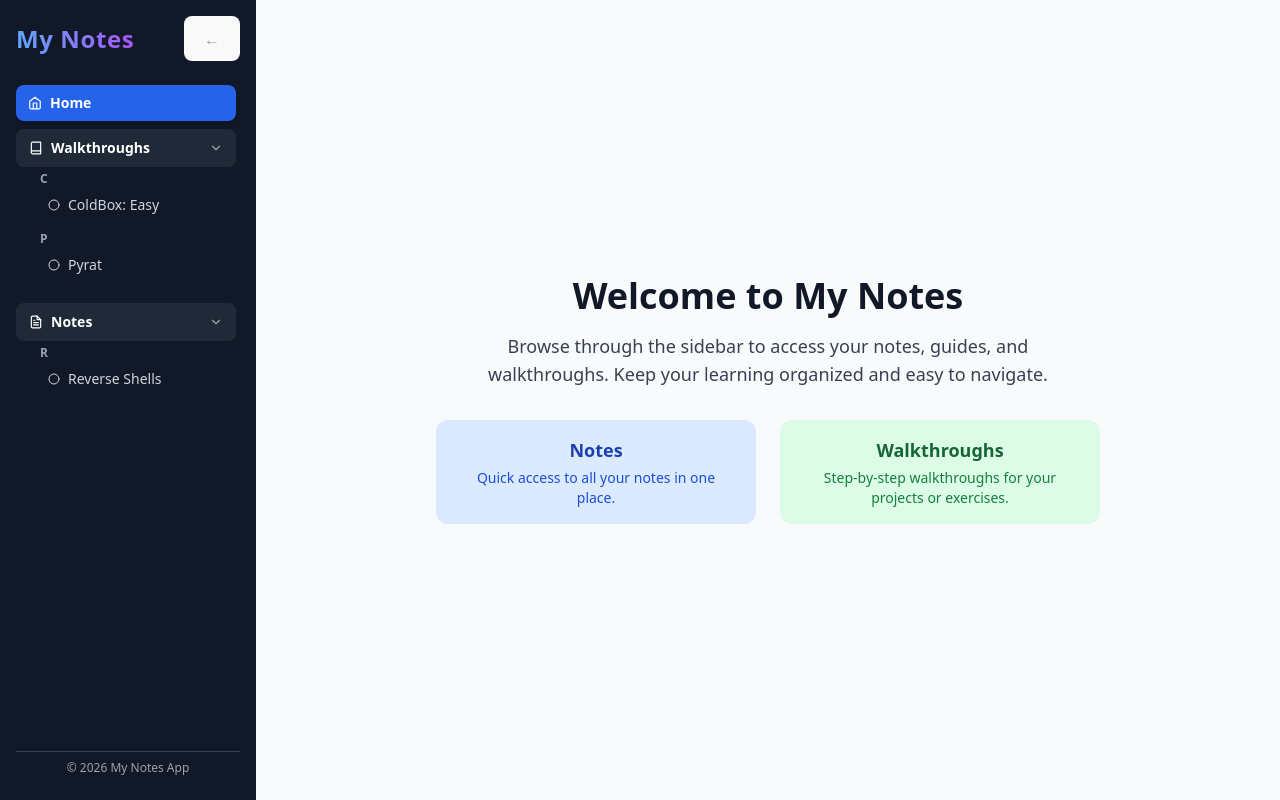
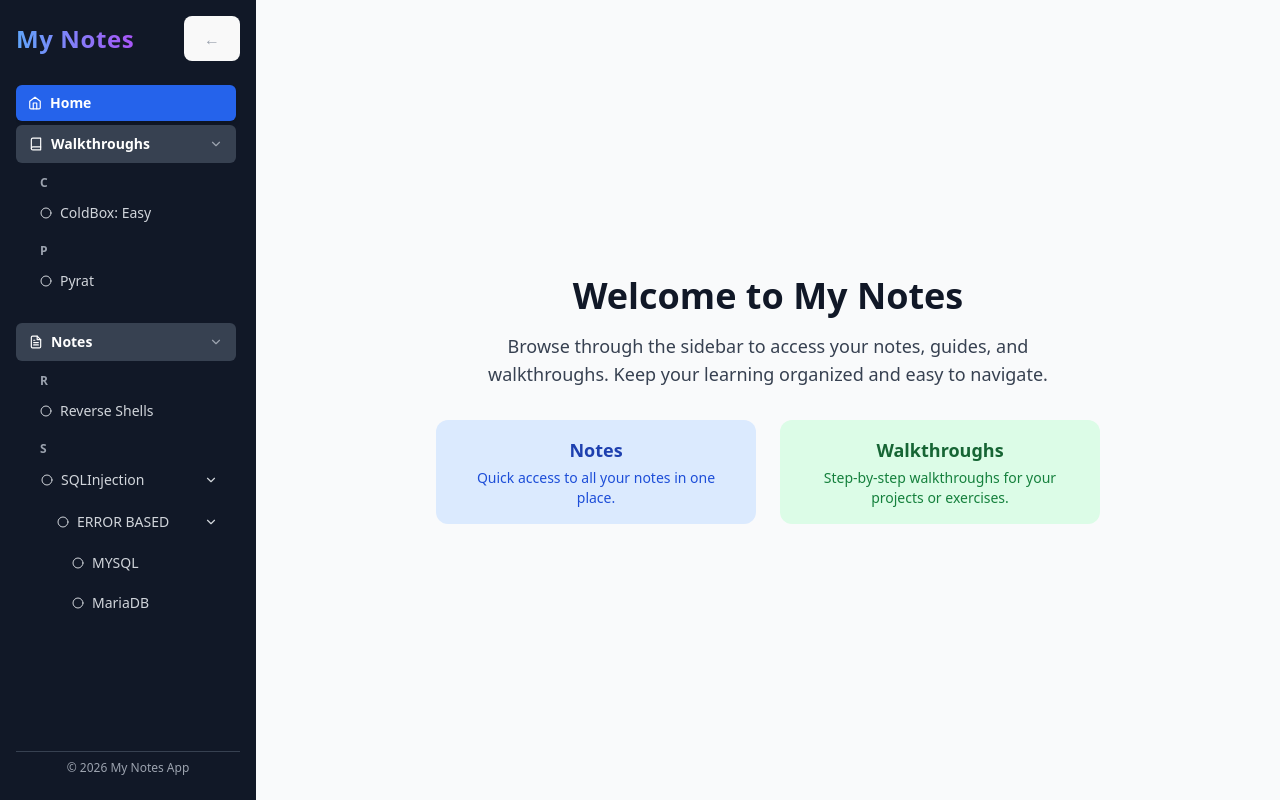
Before and after one commit to Azid-ops/My-Notes-App, a React (Vite) app: page / in a window 1280 px wide. Built offline with nearby package versions, Linux system fonts and the light colour scheme.

Commit message:
Added Notes

```diff
--- a/src/components/sidebar.tsx
+++ b/src/components/sidebar.tsx
@@ -2,6 +2,14 @@ import { Link, useLocation } from "react-router-dom";
 import pagesData from "../data/sidebarpages.json";
 import { useState, type JSX } from "react";
 import { FiChevronDown, FiChevronRight, FiFileText, FiBook, FiCircle, FiHome } from "react-icons/fi";
+
+type SidebarItemType = {
+  id: string;
+  title: string;
+  slug: string;
+  category: string;
+  children?: SidebarItemType[];
+};
 
 export default function Sidebar() {
   const location = useLocation();
@@ -14,10 +22,19 @@ export default function Sidebar() {
       }, {} as Record<string, boolean>)
   );
 
+  const [expandedItems, setExpandedItems] = useState<Record<string, boolean>>({});
+
   const toggleSection = (sectionName: string) => {
     setExpandedSections((prev) => ({
       ...prev,
       [sectionName]: !prev[sectionName]
+    }));
+  };
+
+  const toggleItem = (itemId: string) => {
+    setExpandedItems((prev) => ({
+      ...prev,
+      [itemId]: !prev[itemId]
     }));
   };
 
@@ -26,9 +43,8 @@ export default function Sidebar() {
     Notes: <FiFileText />
   };
 
-  // Group items alphabetically
-  const getAlphabeticalGroups = (items: typeof pagesData[0]["items"]) => {
-    const groups: Record<string, typeof items> = {};
+  const getAlphabeticalGroups = (items: SidebarItemType[]) => {
+    const groups: Record<string, SidebarItemType[]> = {};
     items.forEach((item) => {
       const firstLetter = item.title[0].toUpperCase();
       if (!groups[firstLetter]) groups[firstLetter] = [];
@@ -37,6 +53,57 @@ export default function Sidebar() {
     return groups;
   };
 
+const renderItem = (item: SidebarItemType, level = 0) => {
+  const hasChildren = !!item.children?.length;
+  const isExpanded = expandedItems[item.id] ?? true;
+  const isActive = location.pathname === `/notes/${item.slug}`;
+
+  return (
+    <div key={item.id} className="mb-1">
+      <div className="flex items-center w-full">
+        {hasChildren ? (
+          // Parent item (Dropdown only)
+          <button
+            onClick={() => toggleItem(item.id)}
+            style={{ paddingLeft: `${1.5 + level * 1}rem` }}
+            className="flex-1 flex items-center justify-between py-2 text-sm rounded-md
+              bg-transparent text-gray-300 hover:bg-gray-700 hover:text-white transition-colors duration-200"
+          >
+            <div className="flex items-center">
+              {!collapsed && <FiCircle className="mr-2 text-xs" />}
+              {!collapsed && item.title}
+            </div>
+
+            {!collapsed &&
+              (isExpanded ? <FiChevronDown /> : <FiChevronRight />)}
+          </button>
+        ) : (
+          // Leaf item (Navigation)
+          <Link
+            to={`/notes/${item.slug}`}
+            style={{ paddingLeft: `${1.5 + level * 1}rem` }}
+            className={`flex-1 flex items-center py-2 text-sm rounded-md transition-colors duration-200
+              ${
+                isActive
+                  ? "bg-blue-600 text-white font-medium shadow-md"
+                  : "bg-transparent text-gray-300 hover:bg-gray-700 hover:text-white"
+              }`}
+          >
+            {!collapsed && <FiCircle className="mr-2 text-xs" />}
+            {!collapsed && item.title}
+          </Link>
+        )}
+      </div>
+
+      {/* Children */}
+      {hasChildren && isExpanded && (
+        <div className="mt-1">
+          {item.children!.map((child) => renderItem(child, level + 1))}
+        </div>
+      )}
+    </div>
+  );
+};
   return (
     <aside
       className={`${collapsed ? "w-20" : "w-64"} bg-gray-900 text-white h-screen p-4 flex flex-col transition-all duration-300 shadow-xl`}
@@ -58,25 +125,23 @@ export default function Sidebar() {
       </div>
 
       {/* Navigation */}
-      <nav className="flex flex-col gap-2 flex-1 overflow-auto pr-1">
+      <nav className="flex flex-col flex-1 overflow-auto pr-1">
         {/* Home */}
         <Link
           to="/"
-          className={`flex items-center px-3 py-2 rounded-lg text-sm font-semibold transition-colors duration-200
-            ${location.pathname === "/" ? "bg-blue-600 text-white font-medium shadow-md" : "text-gray-200 hover:bg-gray-700 hover:text-white"}`}
+          className={`flex items-center px-3 py-2 mb-1 rounded-md text-sm font-semibold transition-colors duration-200
+            ${location.pathname === "/" ? "bg-blue-600 text-white font-medium shadow-md" : "bg-transparent text-gray-200 hover:bg-gray-700 hover:text-white"}`}
         >
           {!collapsed && <FiHome className="mr-2" />}
           {!collapsed && "Home"}
         </Link>
 
-        {/* Sections */}
         {pagesData.map((section) => (
-          <div key={section.section} className="mb-2">
-            {/* Section Header */}
+          <div key={section.section} className="mb-4">
             <button
               onClick={() => toggleSection(section.section)}
-              className={`w-full flex items-center justify-between px-3 py-2 rounded-lg text-sm font-semibold transition-all duration-200
-                ${expandedSections[section.section] ? "bg-gray-800 text-white" : "text-gray-300 hover:bg-gray-700 hover:text-white"}`}
+              className={`flex items-center justify-between w-full px-3 py-2 mb-1 rounded-md text-sm font-semibold transition-all duration-200
+                ${expandedSections[section.section] ? "bg-gray-700 text-white" : "bg-transparent text-gray-300 hover:bg-gray-700 hover:text-white"}`}
             >
               <div className="flex items-center gap-2">
                 {sectionIcons[section.section]}
@@ -89,58 +154,26 @@ export default function Sidebar() {
               )}
             </button>
 
-            {/* Section Items */}
             {expandedSections[section.section] && (
-              <div>
-                {/* Alphabetically grouped for Walkthroughs and Notes */}
-                {["Walkthroughs", "Notes"].includes(section.section) ? (
-                  Object.entries(getAlphabeticalGroups(section.items))
+              <div className="ml-0 mt-2">
+                {["Walkthroughs", "Notes"].includes(section.section)
+                  ? Object.entries(getAlphabeticalGroups(section.items))
                       .sort(([a], [b]) => a.localeCompare(b))
                       .map(([letter, items]) => (
                         <div key={letter} className="mb-2">
                           {!collapsed && (
                             <div className="px-6 py-1 text-xs font-bold text-gray-400 uppercase">{letter}</div>
                           )}
-                        {items.map((item) => {
-                          const isActive = location.pathname === `/notes/${item.slug}`;
-                          return (
-                            <Link
-                              key={item.id}
-                              to={`/notes/${item.slug}`}
-                              className={`flex items-center px-8 py-1 text-sm rounded-md transition-colors duration-200
-                                ${isActive ? "bg-blue-600 text-white font-medium shadow-md" : "text-gray-300 hover:bg-gray-700 hover:text-white"}`}
-                            >
-                              {!collapsed && <FiCircle className="mr-2 text-xs" />}
-                              {!collapsed && item.title}
-                            </Link>
-                          );
-                        })}
+                          {items.map((item) => renderItem(item))}
                         </div>
                       ))
-                ) : (
-                  // Regular list for other sections
-                  section.items.map((item) => {
-                    const isActive = location.pathname === `/notes/${item.slug}`;
-                    return (
-                      <Link
-                        key={item.id}
-                        to={`/notes/${item.slug}`}
-                        className={`flex items-center px-6 py-1 text-sm rounded-md transition-colors duration-200
-                          ${isActive ? "bg-blue-600 text-white font-medium shadow-md" : "text-gray-300 hover:bg-gray-700 hover:text-white"}`}
-                      >
-                        {!collapsed && <FiCircle className="mr-2 text-xs" />}
-                        {!collapsed && item.title}
-                      </Link>
-                    );
-                  })
-                )}
+                  : section.items.map((item) => renderItem(item))}
               </div>
             )}
           </div>
         ))}
       </nav>
 
-      {/* Footer */}
       {!collapsed && (
         <div className="mt-auto text-gray-400 text-xs text-center py-2 border-t border-gray-700">
           &copy; 2026 My Notes App
--- a/src/data/pages.json
+++ b/src/data/pages.json
@@ -323,6 +323,7 @@
     "slug": "pyrat",
     "title": "Pyrat",
     "category": "walkthrough",
+    "youtubeUrl":"https://youtu.be/ysZWgL-fduY",
     "blocks": [
       {
         "type": "section_heading",
@@ -557,15 +558,148 @@
   },
   {
     "id": 3,
-    "slug": "reverse-shells",
-    "title": "Reverse Shells",
+    "slug": "mysql-error-based",
+    "title": "ERROR BASED SQLI",
     "category": "notes",
     "blocks": [
       {
+        "type": "section_heading",
+        "id": "initial-access",
+        "text": "What is ERROR BASED SQLI injecton attack?"
+      },
+      {
         "type": "paragraph",
-        "id": "reverse-shell-definition",
-        "text": "Reverse shells allow remote command execution on the target machine."
+        "id": "error-based-sqli-definition",
+        "text": "Error Based SQLI is a type of injection attack where we can get database content from errors, to test if a webApp is vulnerable or no we can run the following command."
+      },
+      {
+        "type": "code_block",
+        "id": "checking-command",
+        "language": "bash",
+        "code": "http://www.test.com?id'"
+      },
+      {
+        "type": "paragraph",
+        "id": "further-details",
+        "text": "`'` if you use this and if you get mysql syntax error then bingo there is ERROR BASED injection in the web app."
+      },
+
+      {
+        "type": "section_heading",
+        "id": "initial-access",
+        "text": "How to See the Database?"
+      },
+      {
+        "type": "paragraph",
+        "id": "error-based-sqli-definition",
+        "text": "From its name it is quite obvious, we can see the content by triggering an error."
+      },
+      {
+        "type": "code_block",
+        "id": "checking-command",
+        "language": "bash",
+        "code": "http://www.test.com?id=1 AND updatexml(1,concat(0x7e,database(),0x7e),1)"
+      },
+      {
+        "type": "paragraph",
+        "id": "further-details",
+        "text": "By running above command you will see the database name as expected"
+      },
+      {
+        "type": "code_block",
+        "id": "checking-command",
+        "language": "bash",
+        "code": "SQLSTATE[HY000]: General error: 1105 XPATH syntax error: '~sqli_one~'"
+      },
+      {
+        "type": "paragraph",
+        "id": "further-details",
+        "text": "Here we used updatexml function which will ofc give us the error and we concat the database name with ~ to be more visible, we use this function because it give us some content rather than just telling there is an error. So this function expects something like this updatexml(xml_target, xpath_expression, new_value) we used 1 and 1 in place of xml_target and new_value let's try to understand these paramteres."
+      },
+      {
+        "type": "paragraph",
+        "id": "further-details",
+        "text": "xml_target: So basically this function expects first param to be an xml document so we just gave it 1 to generate an error."
+      },
+      {
+        "type": "paragraph",
+        "id": "further-details",
+        "text": "xpath_expression: It is the basically the parameter which is ging to parse by the MYSQL."
+      },
+      {
+        "type": "paragraph",
+        "id": "further-details",
+        "text": "new_value: So this is the thing which will happen after successful parsing so we wrote 1 because we don't need it, you can write any useless thing in first and last parameter."
+      },
+      {
+        "type": "paragraph",
+        "id": "further-details",
+        "text": "Important Note: The first and last parameter can be anything which is a valid sql but not a valid xml because we want invalid xml so that it fails."
+      },
+      {
+        "type": "section_heading",
+        "id": "initial-access",
+        "text": "Enumerate Tables"
+      },
+      {
+        "type": "paragraph",
+        "id": "error-based-sqli-definition",
+        "text": "We have the database name so we will try to get the table names, you cannot get table names from basic sql syntax you need the below command to make it work."
+      },
+      {
+        "type": "code_block",
+        "id": "checking-command",
+        "language": "bash",
+        "code": "http://www.test.com?id=1 AND updatexml(1,concat(0x7e,(SELECT table_name FROM information_schema.tables WHERE table_schema='sqli_one' LIMIT 0,1),0x7e),1)"
+      },
+      {
+        "type": "paragraph",
+        "id": "further-details",
+        "text": "So from above command you can see the table names of the database."
+      },
+      {
+        "type": "section_heading",
+        "id": "initial-access",
+        "text": "Reading Columns"
+      },
+      {
+        "type": "paragraph",
+        "id": "error-based-sqli-definition",
+        "text": "We have the table name, now we will ready it's column names, use the below command for that."
+      },
+      {
+        "type": "code_block",
+        "id": "checking-command",
+        "language": "bash",
+        "code": "http://www.test.com?id=1 AND updatexml(1,concat(0x7e,(SELECT column_name FROM information_schema.columns WHERE table_name='article' LIMIT 0,1),0x7e),1)"
+      },
+      {
+        "type": "paragraph",
+        "id": "further-details",
+        "text": "This is pretty straight forward this will give you the column name"
+      },
+      {
+        "type": "section_heading",
+        "id": "initial-access",
+        "text": "Reading Rows"
+      },
+      {
+        "type": "paragraph",
+        "id": "error-based-sqli-definition",
+        "text": "We have the column name, now we can read that column data, from here you have everything so you can use normal msql query."
+      },
+      {
+        "type": "code_block",
+        "id": "checking-command",
+        "language": "bash",
+        "code": "http://www.test.com?id=1 AND updatexml(1,concat(0x7e,(SELECT username FROM article LIMIT 0,1),0x7e),1)"
+      },
+      {
+        "type": "paragraph",
+        "id": "further-details",
+        "text": "This is also pretty straight forward this will give you the row data"
       }
-    ]
+    ],
+    "goodbyeMessage":"Good luck, and happy hacking 🚀"
   }
 ]
--- a/src/data/sidebarpages.json
+++ b/src/data/sidebarpages.json
@@ -9,7 +9,35 @@
   {
     "section": "Notes",
     "items": [
-      { "id": "reverse-shells", "title": "Reverse Shells", "slug": "reverse-shells", "category": "notes" }
+      { "id": "reverse-shells", "title": "Reverse Shells", "slug": "reverse-shells", "category": "notes" },
+      {
+        "id": "sqli",
+        "title": "SQLInjection",
+        "slug": "sqli",
+        "category": "notes",
+        "children": [
+          {
+            "id": "error-based-sqli",
+            "title": "ERROR BASED",
+            "slug": "error-based-sqli",
+            "category": "notes",
+            "children": [
+              {
+                "id": "mysql-error-based",
+                "title": "MYSQL",
+                "slug": "mysql-error-based",
+                "category": "notes"
+              },
+              {
+                "id": "mariadb-error-based",
+                "title": "MariaDB",
+                "slug": "mariadb-error-based",
+                "category": "notes"
+              }
+            ]
+          }
+        ]
+      }
     ]
   }
 ]
--- a/src/pages/NotePage.tsx
+++ b/src/pages/NotePage.tsx
@@ -101,7 +101,7 @@ export default function NotePage({ slug }: NotePageProps) {
                 {page.goodbyeMessage}
               </p>
               <p className="text-sm text-gray-500 dark:text-gray-400">
-                End of notes — go build something awesome.
+                End of notes, go build something awesome.
               </p>
             </div>
           </div>
```
Lines whose indentation alone changed are shown as unchanged.
